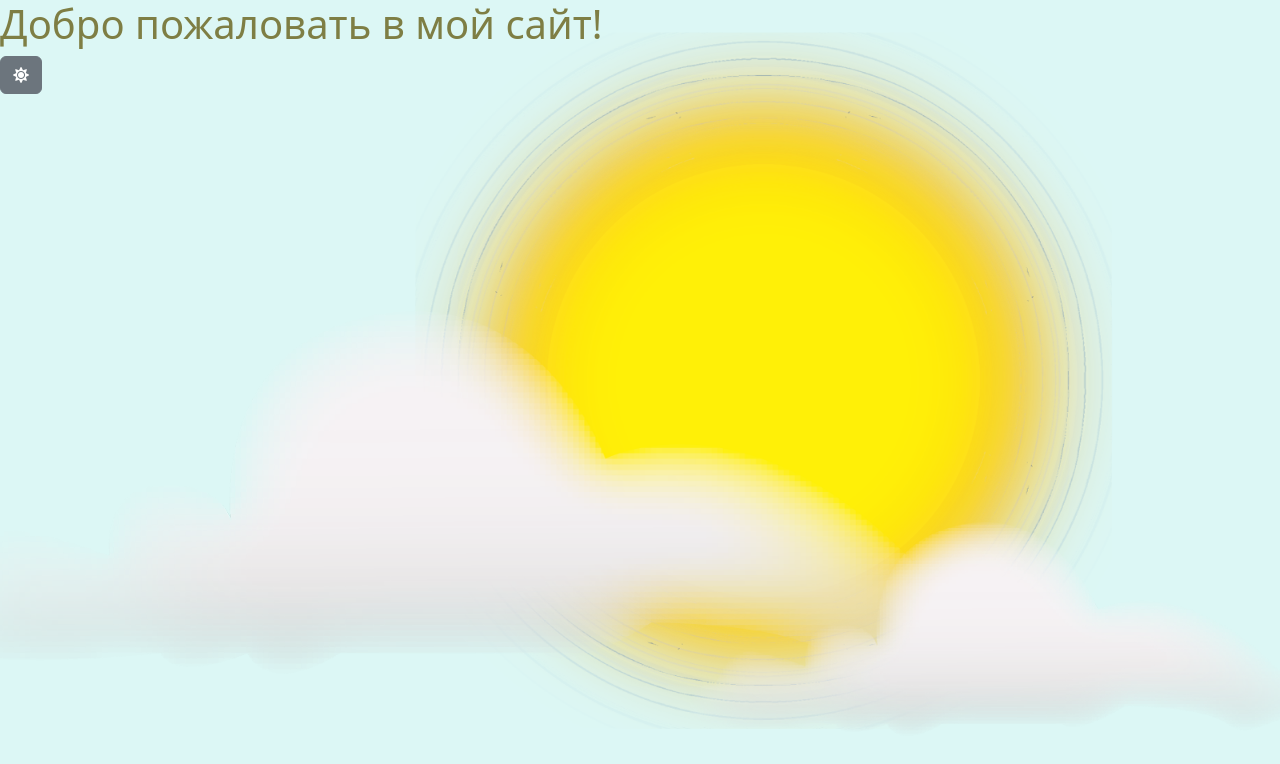
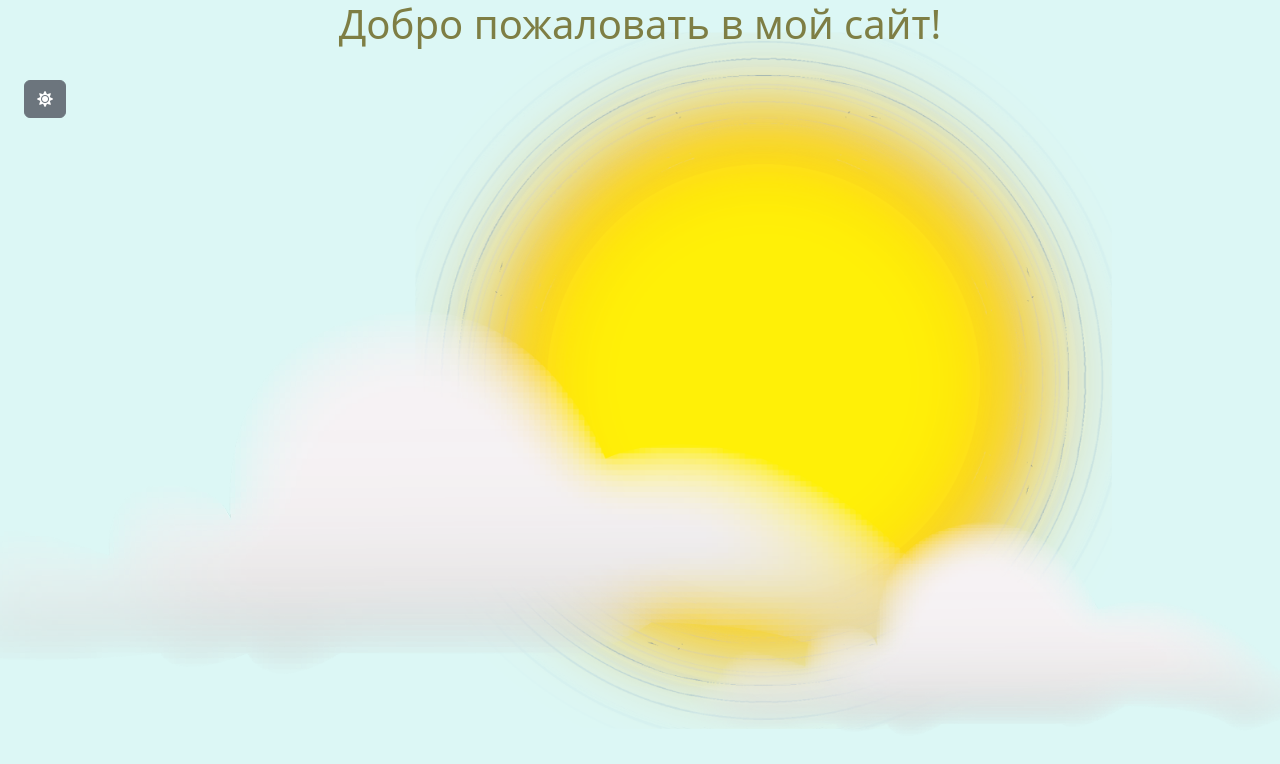
Before and after one commit to gumirus/light_theme_and_dark, a plain HTML site: page index.html in a window 1280 px wide. Drawn offline with nearby package versions, Linux system fonts and the light colour scheme.

Commit message:
correction

```diff
--- a/index.html
+++ b/index.html
@@ -18,8 +18,8 @@
     />
   </head>
   <body>
-    <h1>Добро пожаловать в мой сайт!</h1>
-    <button class="btn btn-secondary" id="switch-theme">
+    <h1 class="text-center">Добро пожаловать в мой сайт!</h1>
+    <button class="btn btn-secondary m-lg-4" id="switch-theme">
       <i class="fas fa-sun" id="light-icon"></i>
       <i class="fas fa-moon" id="dark-icon"></i>
     </button>
```
